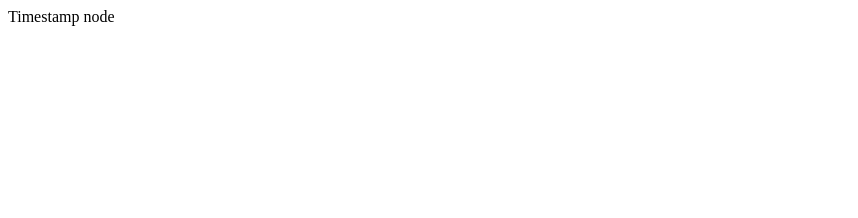
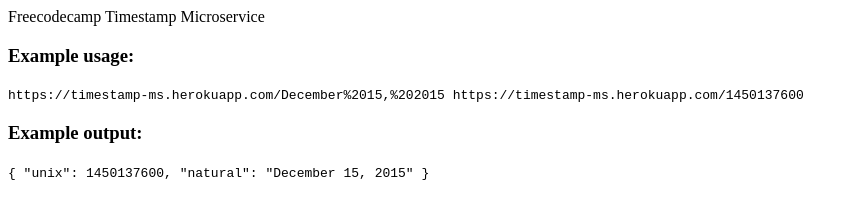
Before and after one commit to Firifon/fcc-timestamp-ms, a website: page public/index.html in a window 1280 px wide. Shown: the whole page, without its empty margins (0-858 px from the left). Drawn offline with Linux system fonts and the light colour scheme.

Commit message:
add help

```diff
--- a/public/index.html
+++ b/public/index.html
@@ -4,6 +4,16 @@
 
     </head>
     <body>
-        Timestamp node
+        Freecodecamp Timestamp Microservice
+
+        <h3>Example usage:</h3>
+        <code>
+            https://timestamp-ms.herokuapp.com/December%2015,%202015
+            https://timestamp-ms.herokuapp.com/1450137600
+        </code>
+        <h3>Example output:</h3>
+        <code>
+            { "unix": 1450137600, "natural": "December 15, 2015" }
+        </code>
     </body>
 </html>
```
